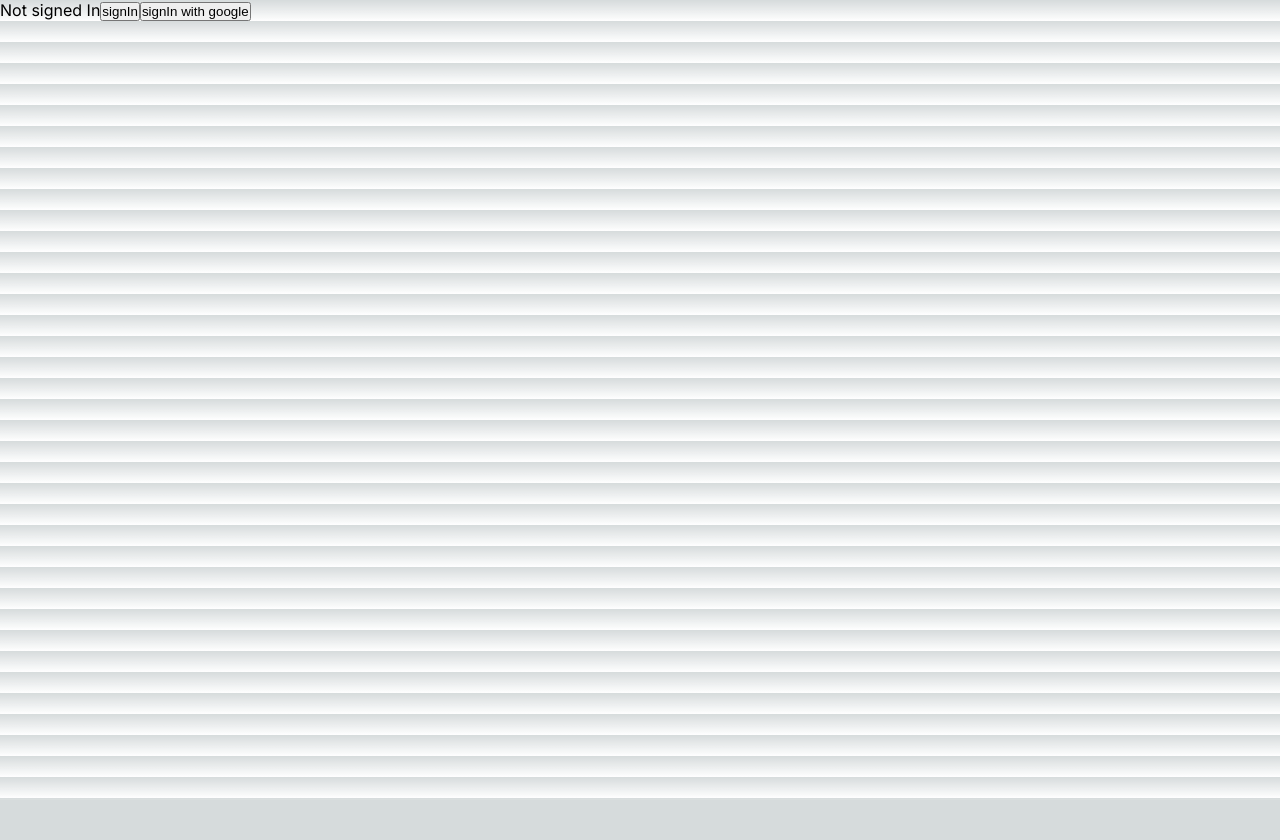
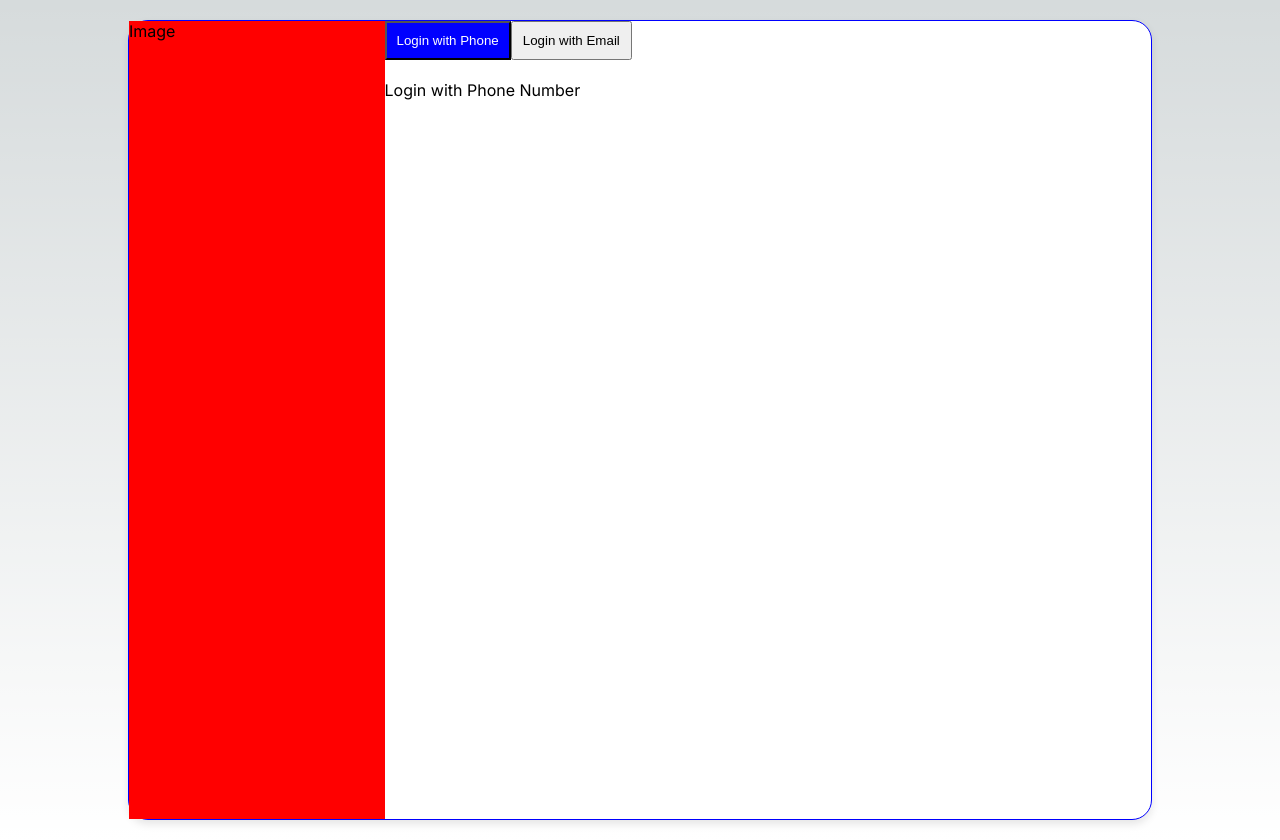
Before and after one commit to Singhdev65/Matrimony, a Next.js app: page /sign-in in a window 1280 px wide. Before the commit the page ends 800 px from the top, so only its background shows below. Built offline with nearby package versions, Linux system fonts and the light colour scheme; no server answers.

Commit message:
Login basic UI

```diff
--- a/src/app/(auth)/sign-in/page.tsx
+++ b/src/app/(auth)/sign-in/page.tsx
@@ -1,61 +1,36 @@
-// "use client";
-// import { signIn, signOut, useSession } from "next-auth/react";
-
-// export default function Component() {
-//   const { data: session } = useSession();
-//   if (session) {
-//     return (
-//       <>
-//         <p>Signed in as {session.user.email}</p>
-//         <button onClick={() => signOut()}>Signout</button>
-//       </>
-//     );
-//   }
-//   return (
-//     <>
-//       Not signed In
-//       <button onClick={() => signIn()}>signIn</button>
-//       <button
-//         onClick={() =>
-//           signIn("google", { callbackUrl: "http://localhost:3000/dashboard" })
-//         }
-//       >
-//         signIn with google
-//       </button>
-//     </>
-//   );
-// }
-
-
-
-
-
-
-
 "use client";
 import { signIn, signOut, useSession } from "next-auth/react";
+import * as Styled from "./styles";
+import React, { useState } from "react";
 
-export default function Component() {
-  const { data: session } = useSession();
-  if (session) {
-    return (
-      <>
-        <p>Signed in as {session.user.email}</p>
-        <button onClick={() => signOut()}>Signout</button>
-      </>
-    );
-  }
+const Login = () => {
+  const [activeTab, setActiveTab] = useState("Phone");
+
   return (
-    <>
-      Not signed In
-      <button onClick={() => signIn()}>signIn</button>
-      <button
-        onClick={() =>
-          signIn("google", { callbackUrl: "http://localhost:3000/dashboard" })
-        }
-      >
-        signIn with google
-      </button>
-    </>
+    <Styled.Card>
+      <Styled.LeftSection>Image</Styled.LeftSection>
+      <Styled.RightSection>
+        <Styled.LoginTabs>
+          <Styled.Tab
+            className={activeTab === "Phone" ? "active" : ""}
+            onClick={() => setActiveTab("Phone")}
+          >
+            Login with Phone
+          </Styled.Tab>
+          <Styled.Tab
+            className={activeTab === "Email" ? "active" : ""}
+            onClick={() => setActiveTab("Email")}
+          >
+            Login with Email
+          </Styled.Tab>
+        </Styled.LoginTabs>
+        <Styled.TabContent>
+          {activeTab === "Phone" && <div>Login with Phone Number</div>}
+          {activeTab === "Email" && <div>Login with Email</div>}
+        </Styled.TabContent>
+      </Styled.RightSection>
+    </Styled.Card>
   );
-}
+};
+
+export default Login;
--- /dev/null
+++ b/src/app/(auth)/sign-in/styles.js
@@ -0,0 +1,59 @@
+import React from "react";
+import styled from "styled-components";
+
+export const LoginContainer = styled.div`
+  display: flex;
+
+  ${
+    "" /* justify-content: space-between;
+  align-items: center;
+  padding: 10px 20px;
+  background-color: #f8f9fa;
+  box-shadow: 0 2px 4px rgba(0, 0, 0, 0.1); */
+  }
+`;
+
+export const LeftSection = styled.div`
+  flex: 0.25;
+  background-color: red;
+  ${"" /* width: 30vw; */}
+  ${"" /* height: 100vh; */}
+`;
+
+export const RightSection = styled.div`
+  flex: 0.75;
+  ${'' /* background-color: green; */}
+  ${"" /* width: 70vw; */}
+  ${"" /* height: 100vh; */}
+`;
+
+export const Card = styled.div`
+  display: flex;
+  width: 80vw;
+  margin: 20px auto;
+  $padding: 20px;
+  box-shadow: 0 4px 8px rgba(0, 0, 0, 0.1);
+  border-radius: 20px;
+  background-color: white;
+  height: 100%;
+  border-radius: 20px;
+  border: 1px solid blue;
+  height: 100vh;
+`;
+
+export const LoginTabs = styled.div`
+  display: flex;
+  margin-bottom: 20px;
+`;
+
+export const Tab = styled.button`
+  cursor: pointer;
+  padding: 10px;
+  &.active {
+    background: blue;
+    color: white;
+  }
+`;
+export const TabContent = styled.div`
+  margin-top: 20px;
+`;
--- a/src/app/(auth)/sign-up/page.tsx
+++ b/src/app/(auth)/sign-up/page.tsx
@@ -126,7 +126,7 @@ const Signup: React.FC = () => {
                 width={30}
                 height={30}
               />
-              &nbsp; SignIn with google
+              &nbsp; Sign in with google
             </Styled.GoogleButton>
 
             <Styled.GoogleButton>
@@ -136,7 +136,7 @@ const Signup: React.FC = () => {
                 height={40}
                 width={70}
               />
-              SignIn with apple
+              Sign in with apple
             </Styled.GoogleButton>
           </div>
 
```
